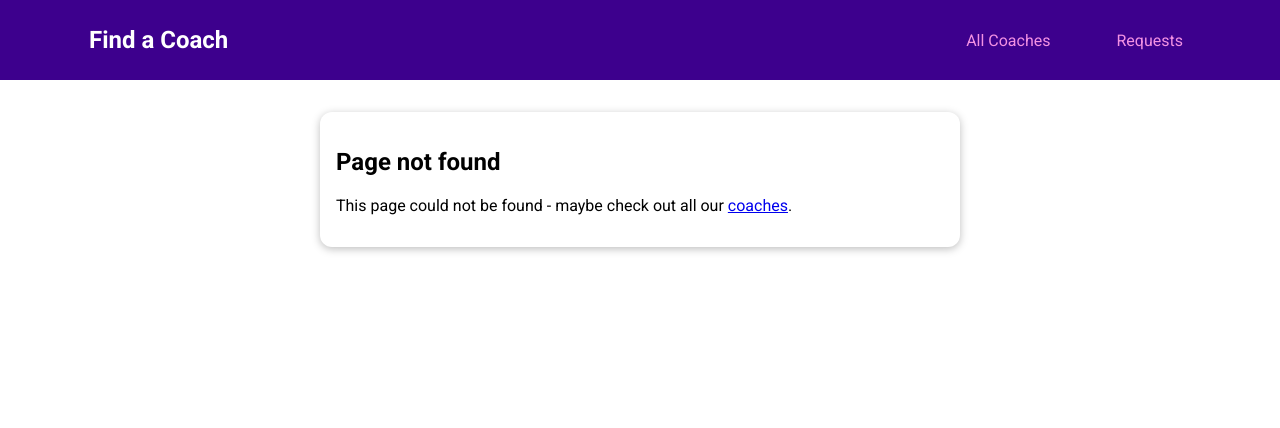
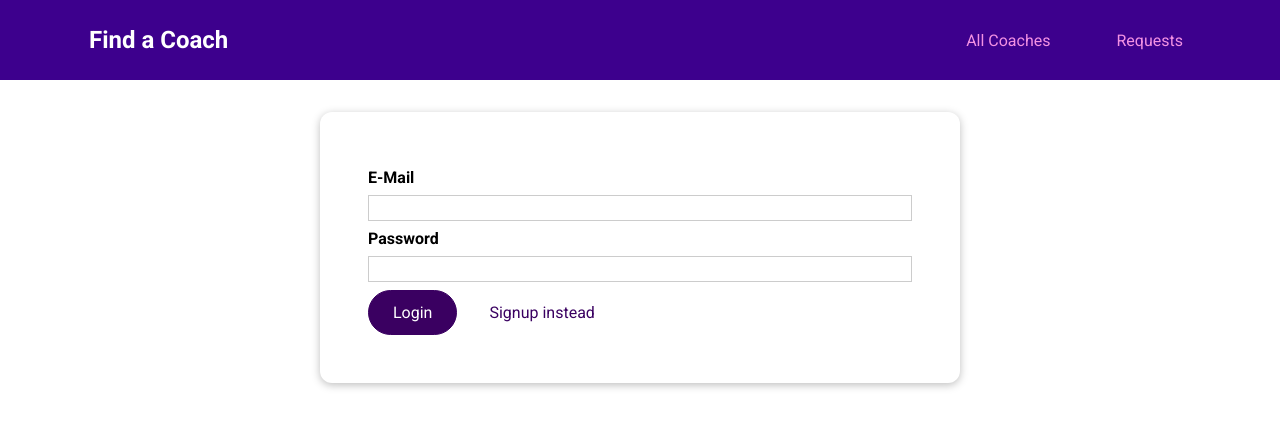
Before and after one commit to mohamadali13/Vue-Course, a Vue app in the folder main-prj-01-starting-setup/Frontend/: page /auth in a window 1280 px wide. Before the commit this address had no page. Shown: the top 428 px of the page. Built offline with nearby package versions, Linux system fonts and the light colour scheme.

Commit message:
adding-an-authentication-page

```diff
--- /dev/null
+++ b/main-prj-01-starting-setup/Frontend/src/pages/auth/UserAuth.vue
@@ -0,0 +1,102 @@
+<template>
+  <base-card>
+    <form @submit.prevent="submitForm">
+      <div class="form-control">
+        <label for="email">E-Mail</label>
+        <input type="email" id="email" v-model.trim="email" />
+      </div>
+      <div class="form-control">
+        <label for="password">Password</label>
+        <input type="password" id="password" v-model.trim="password" />
+      </div>
+      <p
+        v-if="!formIsValid"
+      >Please enter a valid email and password (must be at least 6 characters long).</p>
+      <base-button>{{ submitButtonCaption }}</base-button>
+      <base-button type="button" mode="flat" @click="switchAuthMode">{{ switchModeButtonCaption }}</base-button>
+    </form>
+  </base-card>
+</template>
+
+<script>
+export default {
+  data() {
+    return {
+      email: '',
+      password: '',
+      formIsValid: true,
+      mode: 'login',
+    };
+  },
+  computed: {
+    submitButtonCaption() {
+      if (this.mode === 'login') {
+        return 'Login';
+      } else {
+        return 'Signup';
+      }
+    },
+    switchModeButtonCaption() {
+      if (this.mode === 'login') {
+        return 'Signup instead';
+      } else {
+        return 'Login instead';
+      }
+    },
+  },
+  methods: {
+    submitForm() {
+      this.formIsValid = true;
+      if (
+        this.email === '' ||
+        !this.email.includes('@') ||
+        this.password.length < 6
+      ) {
+        this.formIsValid = false;
+        return;
+      }
+      // send http request...
+    },
+    switchAuthMode() {
+      if (this.mode === 'login') {
+        this.mode = 'signup';
+      } else {
+        this.mode = 'login';
+      }
+    },
+  },
+};
+</script>
+
+<style scoped>
+form {
+  margin: 1rem;
+  padding: 1rem;
+}
+
+.form-control {
+  margin: 0.5rem 0;
+}
+
+label {
+  font-weight: bold;
+  margin-bottom: 0.5rem;
+  display: block;
+}
+
+input,
+textarea {
+  display: block;
+  width: 100%;
+  font: inherit;
+  border: 1px solid #ccc;
+  padding: 0.15rem;
+}
+
+input:focus,
+textarea:focus {
+  border-color: #3d008d;
+  background-color: #faf6ff;
+  outline: none;
+}
+</style>
--- a/main-prj-01-starting-setup/Frontend/src/router.js
+++ b/main-prj-01-starting-setup/Frontend/src/router.js
@@ -6,6 +6,7 @@ import CoachRegistation from './pages/coaches/CoachRegistration.vue';
 import ContactCoach from './pages/requests/ContactCoach.vue';
 import RequestsReceived from './pages/requests/RequestsReceived.vue';
 import NotFound from './pages/NotFound.vue';
+import UserAuth from './pages/auth/UserAuth.vue';
 
 const router = createRouter({
   history: createWebHistory(),
@@ -22,6 +23,7 @@ const router = createRouter({
     },
     { path: '/register', component: CoachRegistation },
     { path: '/requests', component: RequestsReceived },
+    { path: '/auth', component: UserAuth },
     { path: '/:notFound(.*)', component: NotFound }
   ]
 });
```
